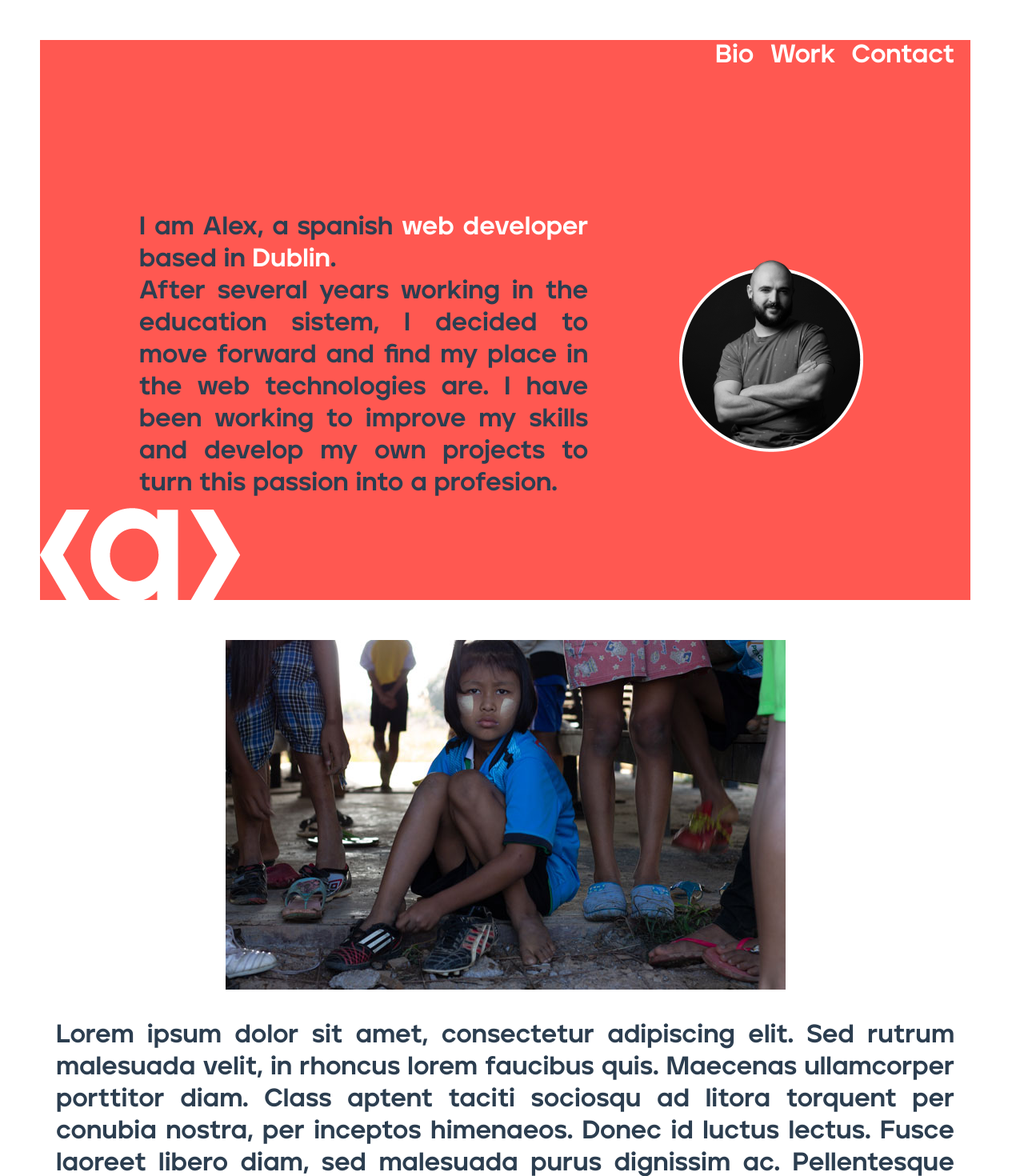
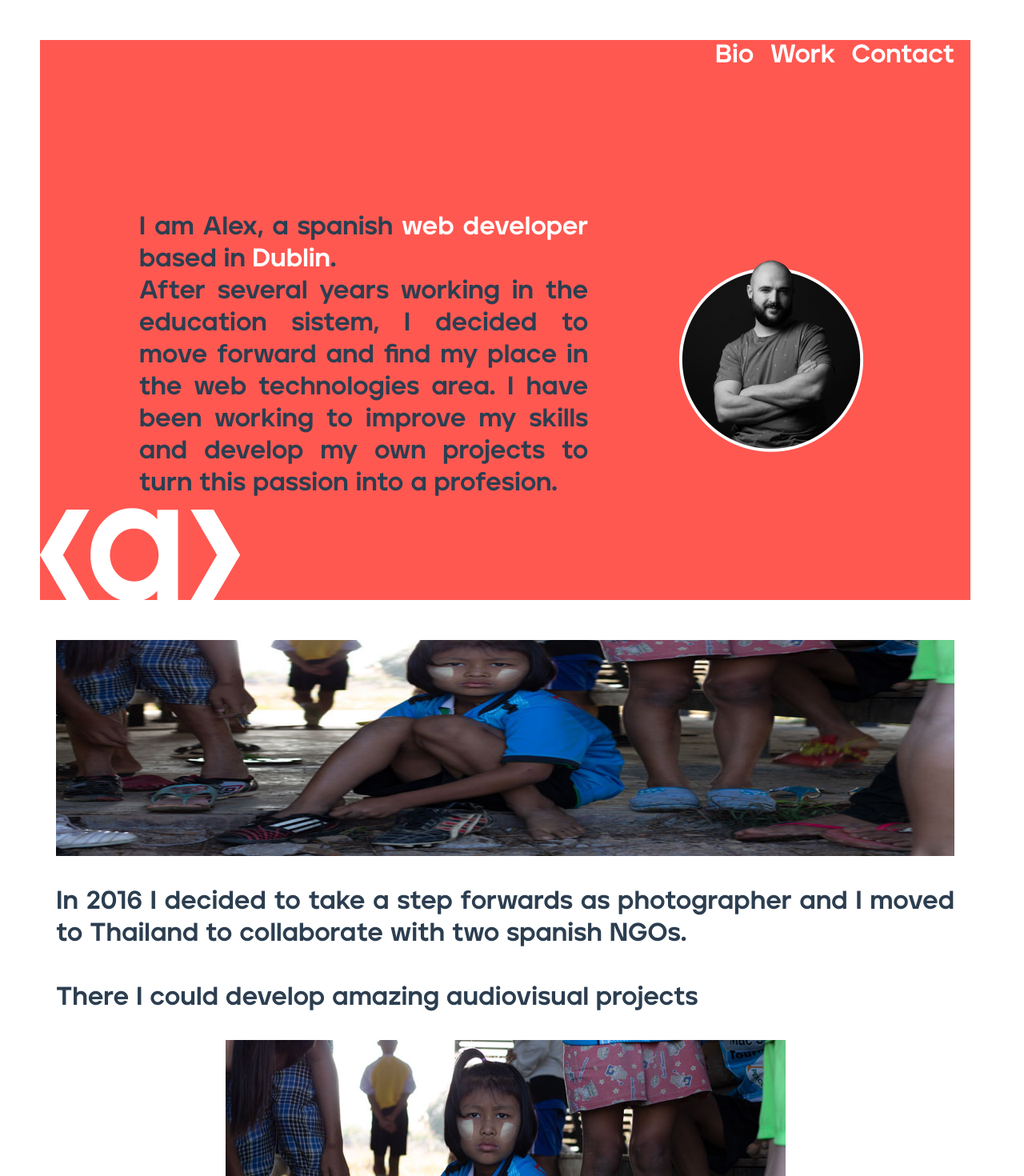
Before and after one commit to AlexLucenaWeb/alexlucena, a Vue app: page / in a window 1280 px wide. Shown: the top 1470 px of the page at 80% size. Built offline with nearby package versions, Linux system fonts and the light colour scheme.

Commit message:
content work

```diff
--- a/src/components/BioSection.vue
+++ b/src/components/BioSection.vue
@@ -6,7 +6,7 @@
         based in <span class="white">Dublin</span>.
         <br>After several years
         working in the education sistem, I decided to move forward and
-        find my place in the web technologies are. I have been working
+        find my place in the web technologies area. I have been working
         to improve my skills and develop my own projects to turn this
         passion into a profesion.
       </p>
--- a/src/components/WorkSection.vue
+++ b/src/components/WorkSection.vue
@@ -1,7 +1,17 @@
 <template>
   <section>
     <div class="work__container">
-      <div class="work__one">
+      <div class="work__photo">
+        <img class="photo__img" src="../../public/images/thai-photo.jpg" alt="Thai football player">
+        <p>
+          In 2016 I decided to take a step forwards as <span>photographer</span>
+          and I moved to Thailand to collaborate with two spanish NGOs. <br>
+          <span class="white">{{ playonside }}</span> <span class="white">{{ colabora }}</span> <br>
+          There I could develop amazing audiovisual projects
+
+        </p>
+      </div>
+      <div class="work__illsutration">
         <img src="../../public/images/thai-photo.jpg" alt="Thai football player">
         <p>
           Lorem ipsum dolor sit amet, consectetur adipiscing elit. Sed rutrum malesuada velit, in
@@ -14,7 +24,7 @@
           Lorem ipsum dolor sit amet, consectetur adipiscing elit.
         </p>
       </div>
-      <div class="work__two">
+      <div class="work__web">
         <img src="../../public/images/thai-photo.jpg" alt="Thai football player">
         <p>
           Lorem ipsum dolor sit amet, consectetur adipiscing elit. Sed rutrum malesuada velit, in
@@ -26,22 +36,7 @@
           sapien arcu, eget sodales neque ornare sed. Praesent bibendum porttitor eros eget iaculis.
           Lorem ipsum dolor sit amet, consectetur adipiscing elit.
         </p>
-      </div>
-      <div class="work__three">
-        <img src="../../public/images/thai-photo.jpg" alt="Thai football player">
-        <p>
-          Lorem ipsum dolor sit amet, consectetur adipiscing elit. Sed rutrum malesuada velit, in
-          rhoncus lorem faucibus quis. Maecenas ullamcorper porttitor diam. Class aptent taciti
-          sociosqu ad litora torquent per conubia nostra, per inceptos himenaeos. Donec id luctus
-          lectus. Fusce laoreet libero diam, sed malesuada purus dignissim ac. Pellentesque dapibus
-          volutpat luctus. Fusce finibus faucibus est, vel posuere diam aliquet quis. Aliquam erat
-          volutpat. Quisque euismod pretium orci sed tincidunt. Aliquam erat volutpat. Nunc mattis
-          sapien arcu, eget sodales neque ornare sed. Praesent bibendum porttitor eros eget iaculis.
-          Lorem ipsum dolor sit amet, consectetur adipiscing elit.
-        </p>
-      </div>
-      <div class="work__four">
-        <img src="../../public/images/thai-photo.jpg" alt="Thai football player">
+           <img src="../../public/images/thai-photo.jpg" alt="Thai football player">
         <p>
           Lorem ipsum dolor sit amet, consectetur adipiscing elit. Sed rutrum malesuada velit, in
           rhoncus lorem faucibus quis. Maecenas ullamcorper porttitor diam. Class aptent taciti
@@ -58,7 +53,22 @@
 </template>
 
 <script>
-export default {};
+export default {
+  data() {
+    return {
+      playonside: '<www.playonside.org>',
+      colabora: '<www.colaborabirmania.org>',
+    };
+  },
+};
 </script>
 
-<style scoped></style>
+<style scoped>
+  .white {
+    color: white;
+  }
+  .photo__img{
+    min-width: 100%;
+    height: 300px;
+  }
+</style>
```
